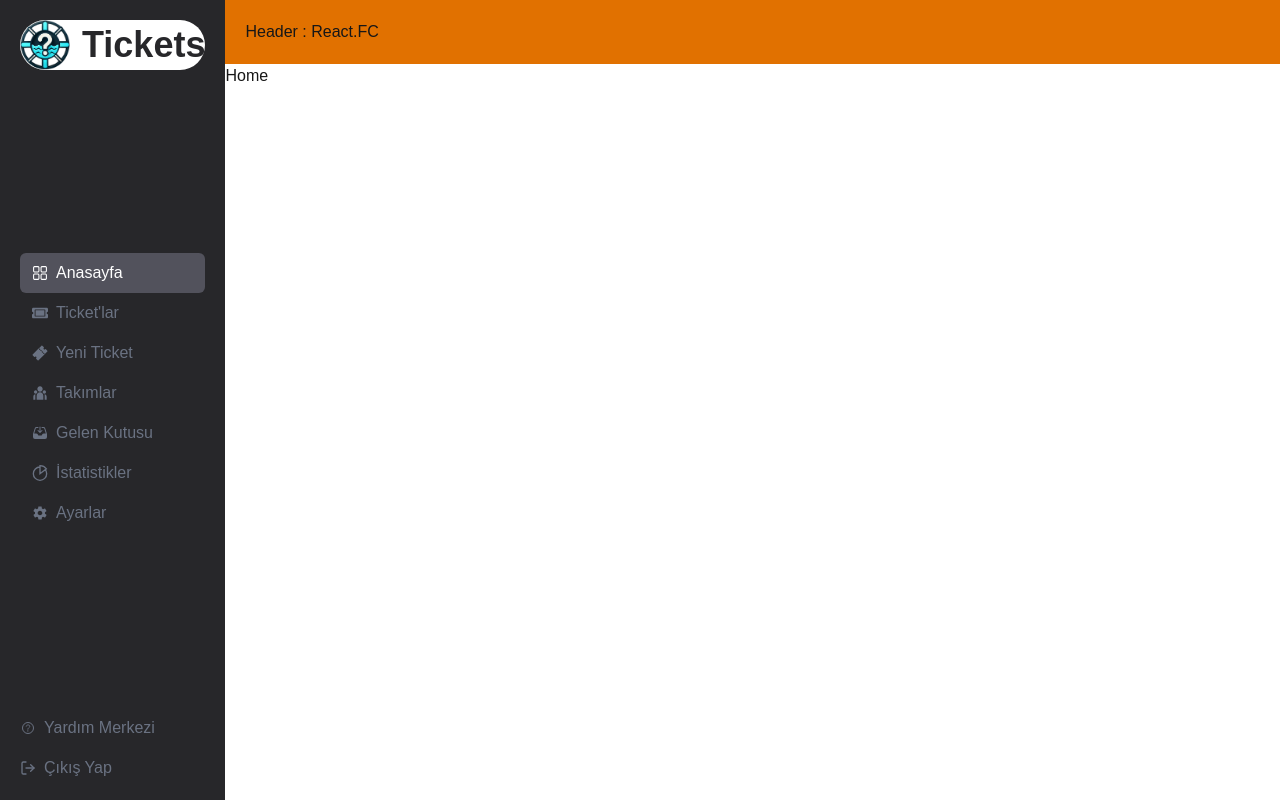
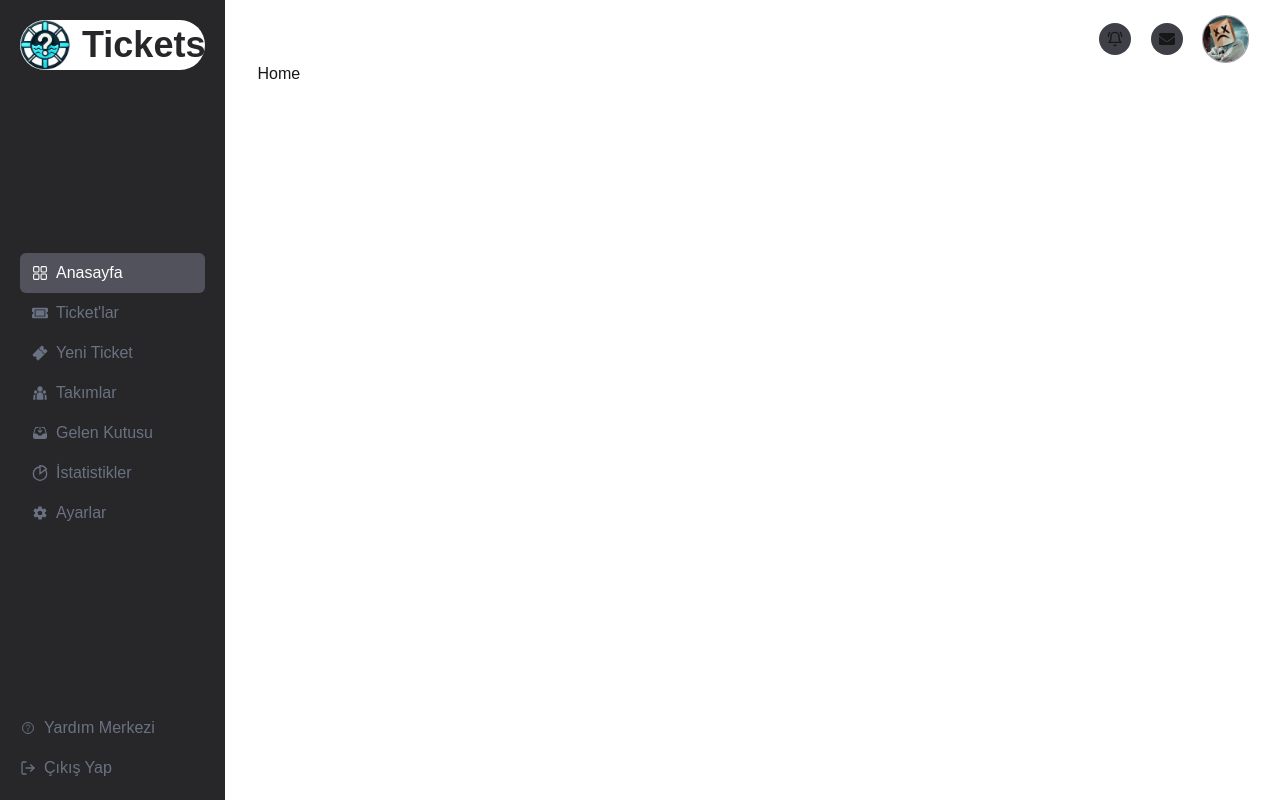
Before and after one commit to ozerbaykal/ticket-app-next-js, a Next.js app: page / in a window 1280 px wide. Built offline with nearby package versions, Linux system fonts and the light colour scheme; a web font is replaced by a local one.

Commit message:
add admin prrofile and notifications on header with style

```diff
--- a/src/app/components/header/index.tsx
+++ b/src/app/components/header/index.tsx
@@ -1,5 +1,25 @@
+import Image from "next/image";
+import { FaEnvelope } from "react-icons/fa";
+import { LuBellRing } from "react-icons/lu";
+
 const Header = () => {
-  return <div className="bg-amber-600 p-5">Header : React.FC</div>;
+  return (
+    <header className="flex justify-end items-center gap-5   ">
+      <div className="bg-zinc-700 p-2 rounded-full ">
+        <LuBellRing />
+      </div>
+      <div className="bg-zinc-700 p-2 rounded-full ">
+        <FaEnvelope />
+      </div>
+      <Image
+        src="/profile.jpg"
+        alt="profile"
+        width={45}
+        height={45}
+        className="rounded-full ring-1 ring-zinc-400"
+      />
+    </header>
+  );
 };
 
 export default Header;
--- a/src/app/layout.tsx
+++ b/src/app/layout.tsx
@@ -30,7 +30,7 @@ export default function RootLayout({
         <div className="flex h-full ">
           <SideBar />
 
-          <div className=" flex-1 h-full">
+          <div className=" flex-1 p-4 md:px-8">
             <Header />
 
             <div>{children}</div>
```
Also changed, not shown: public/profile.jpg (added).
